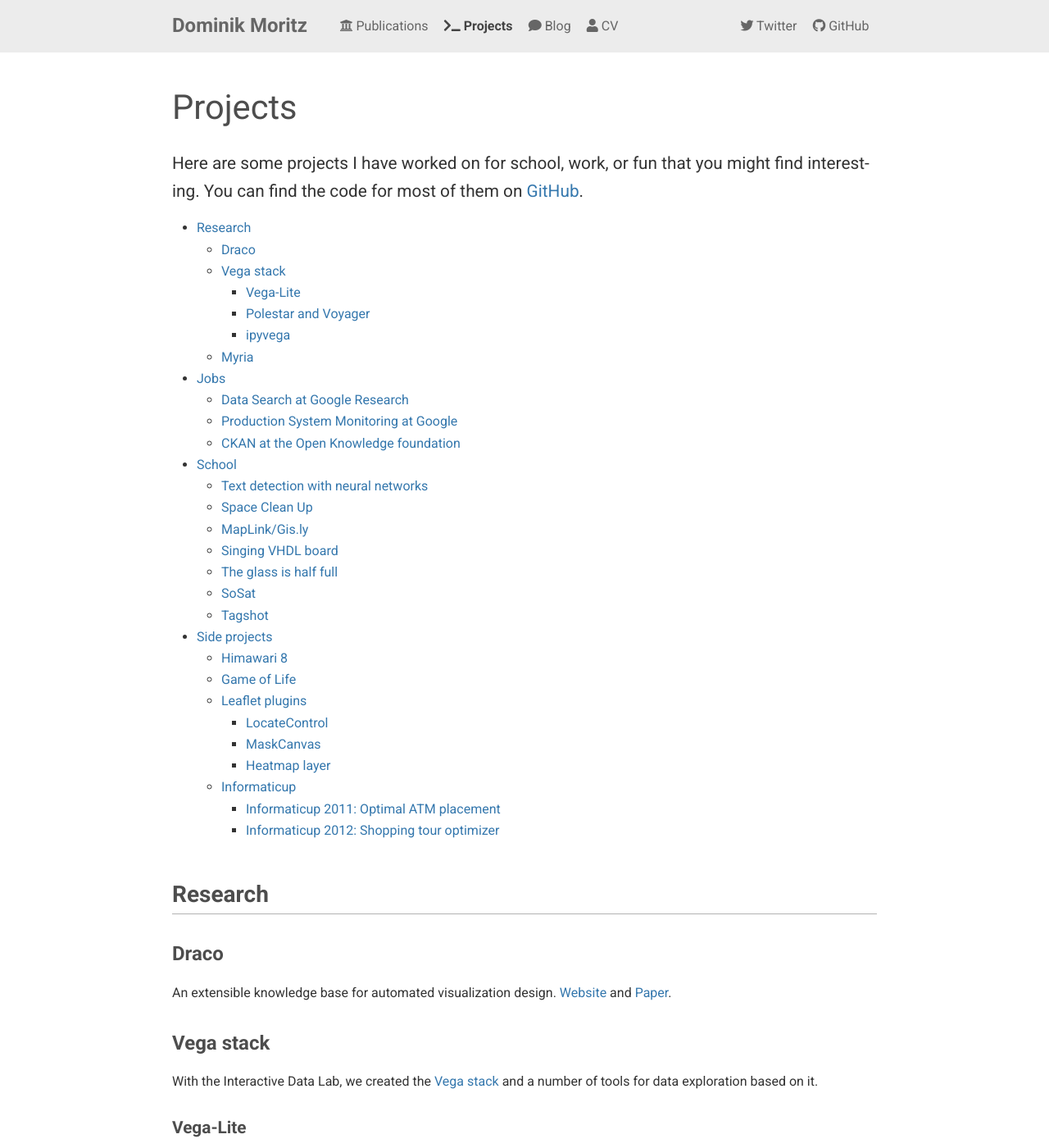
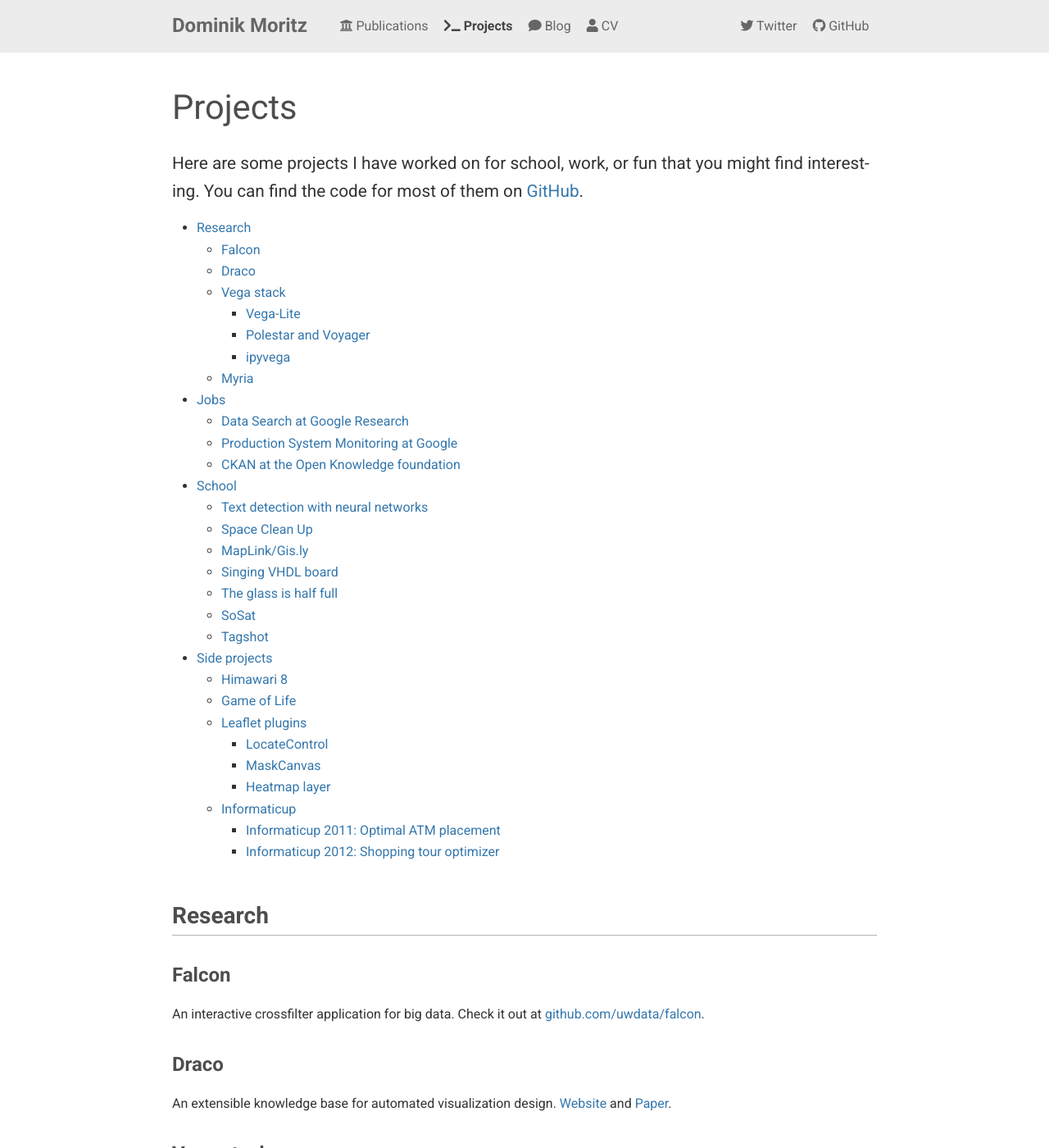
Before and after one commit to domoritz/domoritz.github.io, a Jekyll site: the page built from projects.md, in a window 1280 px wide and 1400 px high. Shown: the whole window at 82% size. Built offline with Jekyll 4.4.1, drawn with Linux system fonts in a browser that asks for light colours; nearby versions of some CDN libraries.

Commit message:
Add falcon

```diff
--- a/projects.md
+++ b/projects.md
@@ -11,6 +11,10 @@
 {:toc}
 
 ## Research
+
+### Falcon
+
+An interactive crossfilter application for big data. Check it out at [github.com/uwdata/falcon](https://github.com/uwdata/falcon).
 
 ### Draco
 
```
